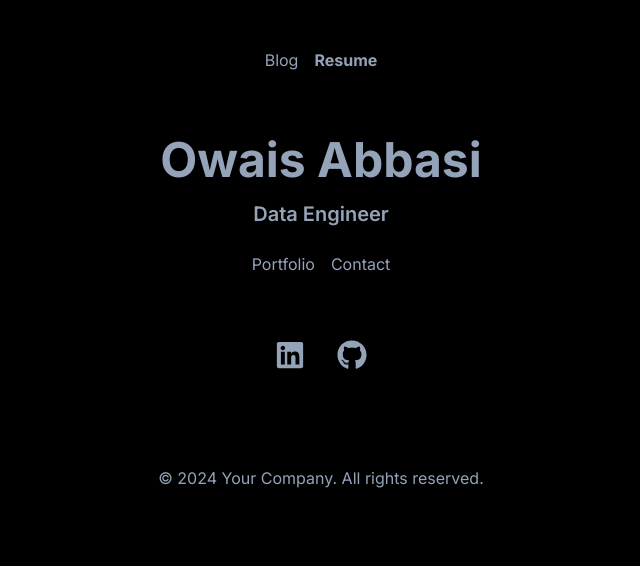
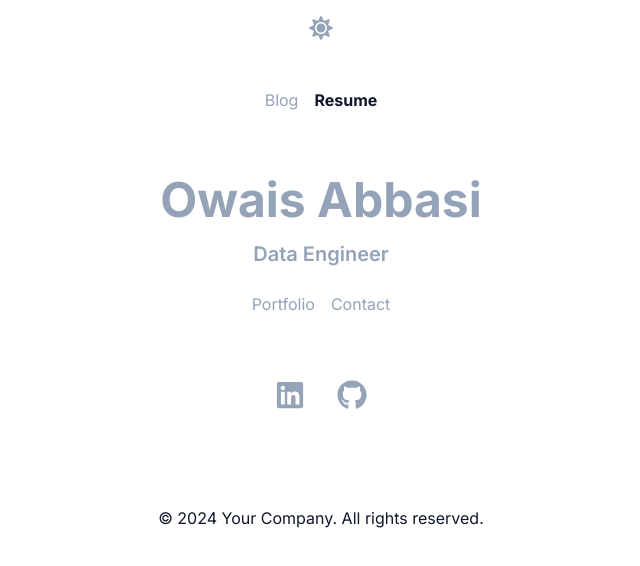
Before and after one commit to owaisabbasi89/resume, a Next.js app: page / in a window 1280 px wide. Shown: the top 566 px of the page, without its empty margins (319-959 px from the left). Built offline with nearby package versions, Linux system fonts and the light colour scheme.

Commit message:
added dark mode

```diff
--- /dev/null
+++ b/app/components/Button.tsx
@@ -0,0 +1,27 @@
+import React from "react";
+
+interface ButtonProps {
+  onClick: () => void;
+  type?: "button" | "submit" | "reset";
+  className?: string;
+  children: React.ReactNode; // Adding children prop
+}
+
+const Button: React.FC<ButtonProps> = ({
+  onClick,
+  type = "button",
+  className = "",
+  children,
+}) => {
+  return (
+    <button
+      type={type}
+      onClick={onClick}
+      className={`inline-block px-4 py-2 text-sm font-medium leading-5 text-white transition-colors duration-150 bg-blue-600 border border-transparent rounded-md shadow-sm hover:bg-blue-700 focus:outline-none focus:border-blue-700 focus:shadow-outline-blue active:bg-blue-700 ${className}`}
+    >
+      {children}
+    </button>
+  );
+};
+
+export default Button;
--- /dev/null
+++ b/app/components/Dark.tsx
@@ -0,0 +1,21 @@
+"use client";
+import React, { useState } from "react";
+
+const DarkModeToggle: React.FC = () => {
+  const [darkMode, setDarkMode] = useState(false);
+
+  const toggleDarkMode = () => {
+    setDarkMode(!darkMode);
+  };
+
+  return (
+    <button
+      className="p-2 rounded-md border border-gray-300 dark:border-gray-700"
+      onClick={toggleDarkMode}
+    >
+      {darkMode ? "Light Mode" : "Dark Mode"}
+    </button>
+  );
+};
+
+export default DarkModeToggle;
--- a/app/components/SocialIcons.tsx
+++ b/app/components/SocialIcons.tsx
@@ -8,7 +8,6 @@ import {
   FaGithub,
 } from "react-icons/fa";
 // import { IoLogoTiktok, IoLogoYoutube } from 'react-icons/io5';
-
 const handle = "owaisabbasi89";
 
 const SocialIcons: React.FC = () => {
--- a/app/page.tsx
+++ b/app/page.tsx
@@ -1,11 +1,63 @@
-import React from "react";
+// import React from "react";
+// import Resume from "./components/Resume";
+// import Header from "./components/Header";
+// import Footer from "./components/Footer";
+
+// const Page: React.FC = () => {
+//   return (
+//     <div className="flex flex-col min-h-screen text-slate-400 bg-white dark:bg-slate-800">
+//       <Header />
+//       <Resume />
+//       <Footer />
+//     </div>
+//   );
+// };
+
+// export default Page;
+"use client";
+import React, { useState } from "react";
 import Resume from "./components/Resume";
 import Header from "./components/Header";
 import Footer from "./components/Footer";
+import { FaMoon, FaSun } from "react-icons/fa"; // Import dark and light mode icons
 
 const Page: React.FC = () => {
+  // State to manage the current mode (dark or light)
+  const [darkMode, setDarkMode] = useState<boolean>(false);
+
+  // Function to toggle between dark and light mode
+  const toggleMode = () => {
+    setDarkMode(!darkMode);
+  };
+
   return (
-    <div className="flex flex-col min-h-screen bg-black text-slate-400">
+    <div
+      className={`flex flex-col min-h-screen ${
+        darkMode ? "bg-slate-800 text-slate-400" : "bg-white text-slate-900"
+      }`}
+    >
+      {/* Dark and light mode icons */}
+      {darkMode ? (
+        <FaMoon
+          className="mx-auto mt-4 text-slate-400 text-2xl cursor-pointer"
+          onClick={toggleMode}
+        />
+      ) : (
+        <FaSun
+          className="mx-auto mt-4 text-slate-400 text-2xl cursor-pointer"
+          onClick={toggleMode}
+        />
+      )}
+
+      {/* Toggle button */}
+      {/* <button
+        onClick={toggleMode}
+        className="mx-auto mt-4 px-2 py-1 text-sm rounded-md border border-slate-400 text-slate-400 focus:outline-none"
+      >
+        {darkMode ? "Light Mode" : "Dark Mode"}
+      </button> */}
+
+      {/* Header, Resume, and Footer components */}
       <Header />
       <Resume />
       <Footer />
```
Also changed, not shown: tailwind.config.ts (+24 -0 lines).
